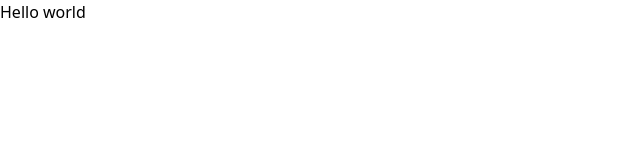
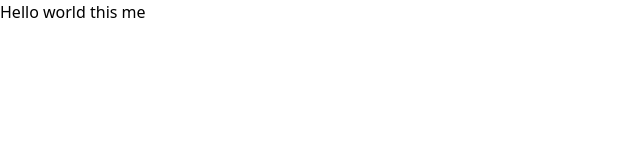
Before and after one commit to QuangPhamvt/ie106-front-end, a React (Vite) app: page / in a window 1280 px wide. Shown: the top 160 px of the page, without its empty margins (0-640 px from the left). Built offline with nearby package versions, Linux system fonts and the light colour scheme; the HTML template or start-up script is replaced by a standard one.

Commit message:
first commit

```diff
--- a/src/App.tsx
+++ b/src/App.tsx
@@ -1,5 +1,5 @@
 function App() {
-  return <div className='bg-slate-700'>Hello world</div>
+  return <div className='bg-slate-700'>Hello world this me</div>
 }
 
 export default App
```
